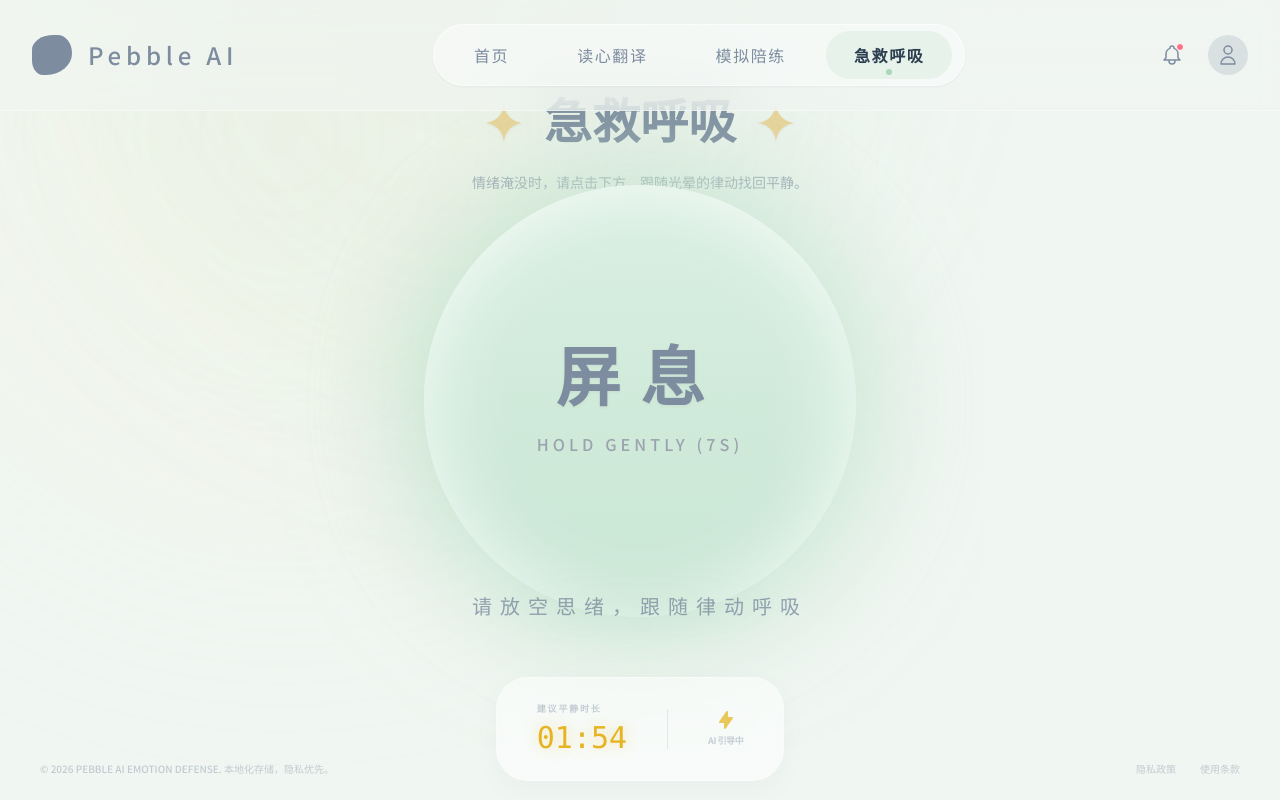
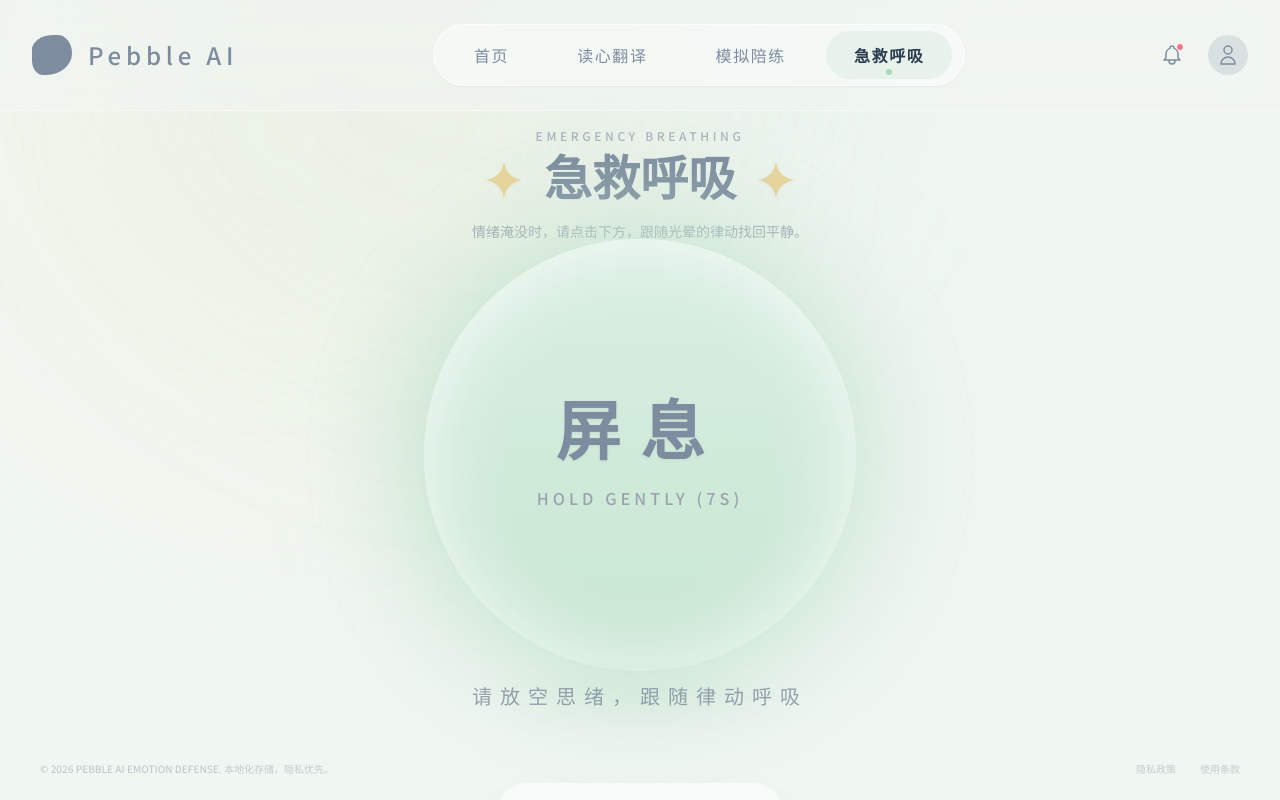
Before and after one commit to lilingfy/pepple, a Next.js app in the folder apps/web/: page /breathing in a window 1280 px wide. Shown: the top 800 px of the page. Built offline with nearby package versions, Linux system fonts and the light colour scheme.

Commit message:
fix: 调整急救呼吸页面布局防止元素重叠
- 将 h-screen justify-center 改为 min-h-screen 配合 pt/padding
- 调整各元素间距：标题 mb-8，球体 mb-10，文字 mb-16
- 计时器卡片使用 mt-auto 自动推到底部
- 呼吸球体高度从 400px 减至 360px

```diff
--- a/apps/web/components/breathing/BreathingPage.tsx
+++ b/apps/web/components/breathing/BreathingPage.tsx
@@ -285,13 +285,13 @@ export function BreathingPage() {
       {/* Main Content */}
       <main
         className={cn(
-          "relative z-10 h-screen flex flex-col items-center px-4 justify-center pt-20",
+          "relative z-10 min-h-screen flex flex-col items-center px-4 pt-32 pb-40",
           (isPaused || isCompleted) && "paused",
         )}
       >
         {/* Module Title */}
-        <div className="text-center mb-12">
-          <p className="text-xs tracking-[0.3em] uppercase mb-4 opacity-60 font-medium">
+        <div className="text-center mb-8">
+          <p className="text-xs tracking-[0.3em] uppercase mb-3 opacity-60 font-medium">
             EMERGENCY BREATHING
           </p>
           <h1 className="font-serif text-5xl font-bold flex items-center justify-center space-x-5">
@@ -310,13 +310,13 @@ export function BreathingPage() {
               <path d="M12 0C12 6.627 17.373 12 24 12C17.373 12 12 17.373 12 24C12 17.373 6.627 12 0 12C6.627 12 12 6.627 12 0Z" />
             </svg>
           </h1>
-          <p className="mt-6 text-sm opacity-70 max-w-md mx-auto leading-relaxed">
+          <p className="mt-4 text-sm opacity-70 max-w-md mx-auto leading-relaxed">
             情绪淹没时，请点击下方，跟随光晕的律动找回平静。
           </p>
         </div>
 
         {/* Breathing Orb */}
-        <div className="relative flex items-center justify-center mb-6 w-full h-[400px]">
+        <div className="relative flex items-center justify-center mb-10 w-full h-[360px]">
           {/* Background glow */}
           <div className="absolute w-[450px] h-[450px] rounded-full bg-gradient-to-tr from-[#c8e6d3] to-[#e4f2e9] blur-[50px] opacity-50 pointer-events-none" />
 
@@ -359,7 +359,7 @@ export function BreathingPage() {
         </div>
 
         {/* Instruction text with mist effect */}
-        <div className="text-center mb-12 relative group z-50">
+        <div className="text-center mb-16 relative group z-50">
           <div className="absolute inset-0 mist-diffusion -z-10 scale-150" />
           <p className="font-serif font-light text-xl text-[#7D8C9F]/80 tracking-[0.4em] px-12 py-2">
             {isCompleted
@@ -371,7 +371,7 @@ export function BreathingPage() {
         </div>
 
         {/* Cooldown Inhibitor */}
-        <div className="flex flex-col items-center relative z-30">
+        <div className="flex flex-col items-center mt-auto relative z-30">
           <div
             className="rounded-[2rem] px-10 py-6 flex items-center space-x-10"
             style={{
```
